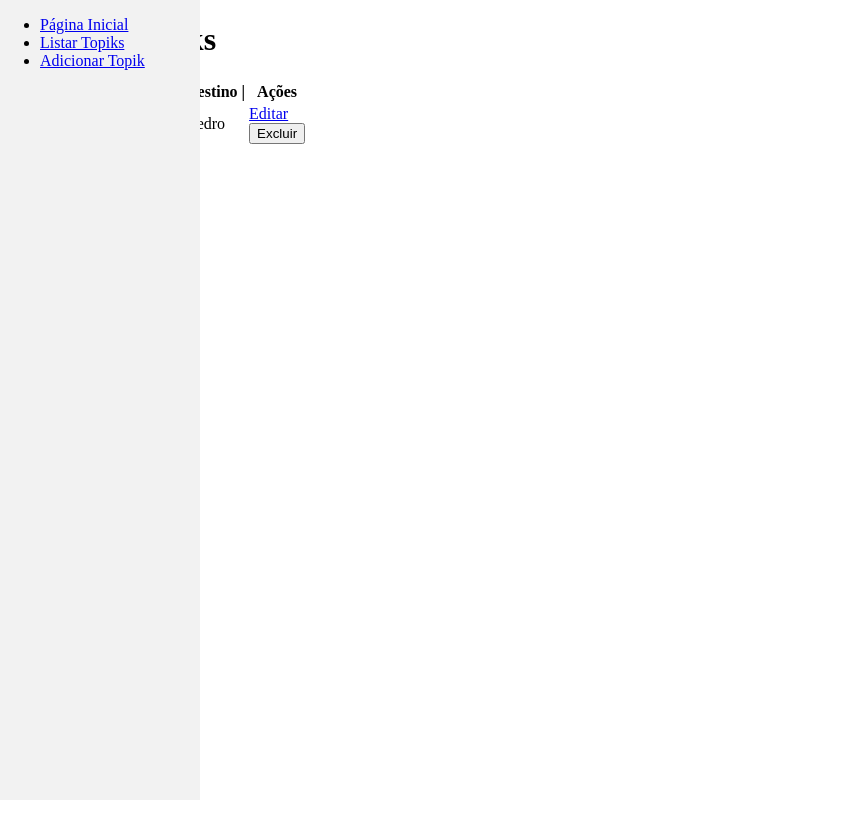
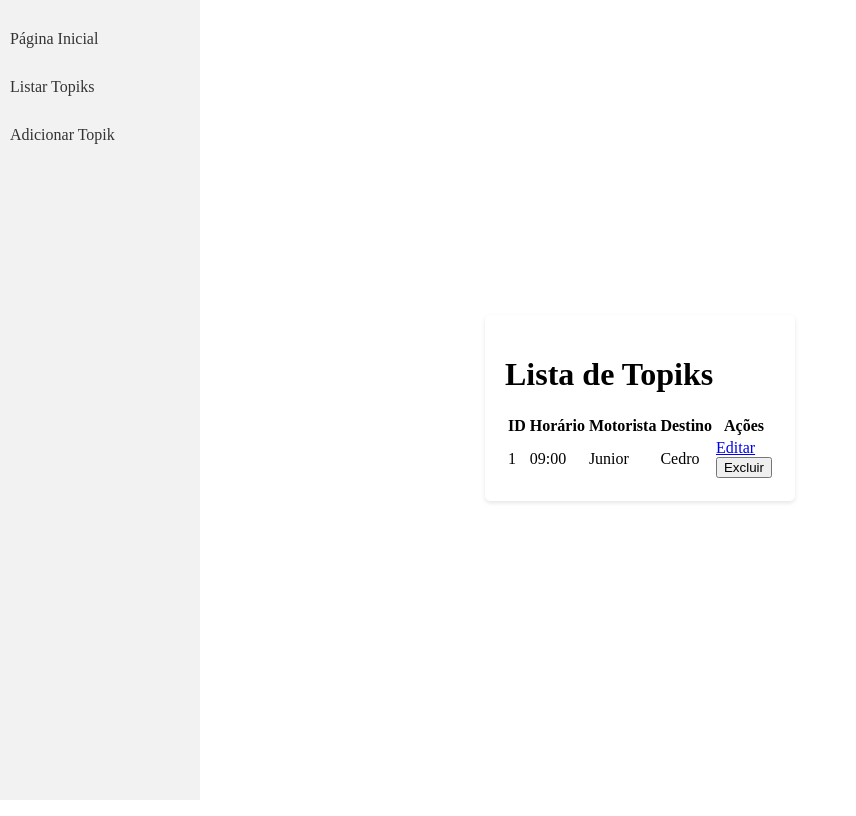
Before and after one commit to iamjunioru/pweb1, a Flask app: page /listar-topiks in a window 1280 px wide. Shown: the whole page, without its empty margins (0-856 px from the left). Run offline with Flask 3, Linux system fonts and the light colour scheme.

Commit message:
add classes

```diff
--- a/pratica4/templates/editar_topik.html
+++ b/pratica4/templates/editar_topik.html
@@ -2,9 +2,12 @@
 <html>
 <head>
     <title>Editar Topik</title>
+    <link rel="stylesheet" href="{{ url_for('static', filename='style.css') }}">
 </head>
 <body>
     {% include 'menu.html' %}
+    <div class="container">
+        <div class="page-content">
             <h1>Editar Topik</h1>
             <form action="/editar-topik/{{ topik.id }}" method="POST">
                 <label for="horario">Horário:</label>
@@ -18,5 +21,7 @@
                 <br>
                 <input type="submit" value="Salvar">
             </form>
+        </div>
+    </div>
 </body>
 </html>
--- a/pratica4/templates/index.html
+++ b/pratica4/templates/index.html
@@ -4,7 +4,6 @@
     <title>Topik</title>
 </head>
 <body>
-    <h1 style="text-shadow: 2px 2px 4px rgba(0, 0, 0, 0.2);">TOPIK.CE</h1>
     {% include 'menu.html' %}
 </body>
 </html>
--- a/pratica4/templates/listar_topiks.html
+++ b/pratica4/templates/listar_topiks.html
@@ -5,13 +5,15 @@
 </head>
 <body>
     {% include 'menu.html' %}
+    <div class="container">
+        <div class="page-content">
             <h1>Lista de Topiks</h1>
             <table>
                 <tr>
-            <th>ID |</th>
-            <th>Horário |</th>
-            <th>Motorista |</th>
-            <th>Destino |</th>
+                    <th>ID</th>
+                    <th>Horário</th>
+                    <th>Motorista</th>
+                    <th>Destino</th>
                     <th>Ações</th>
                 </tr>
                 {% for topik in topiks %}
@@ -29,5 +31,7 @@
                     </tr>
                 {% endfor %}
             </table>
+        </div>
+    </div>
 </body>
 </html>
--- a/pratica4/templates/menu.html
+++ b/pratica4/templates/menu.html
@@ -3,7 +3,7 @@
 </head>
 
 <nav>
-    <ul>
+    <ul class="menu">
         <li><a href="/">Página Inicial</a></li>
         <li><a href="/listar-topiks">Listar Topiks</a></li>
         <li><a href="/adicionar-topik">Adicionar Topik</a></li>
```
Also changed, not shown: pratica4/templates/adicionar_topik.html (+7 -0 lines). Lines whose indentation alone changed are shown as unchanged.
